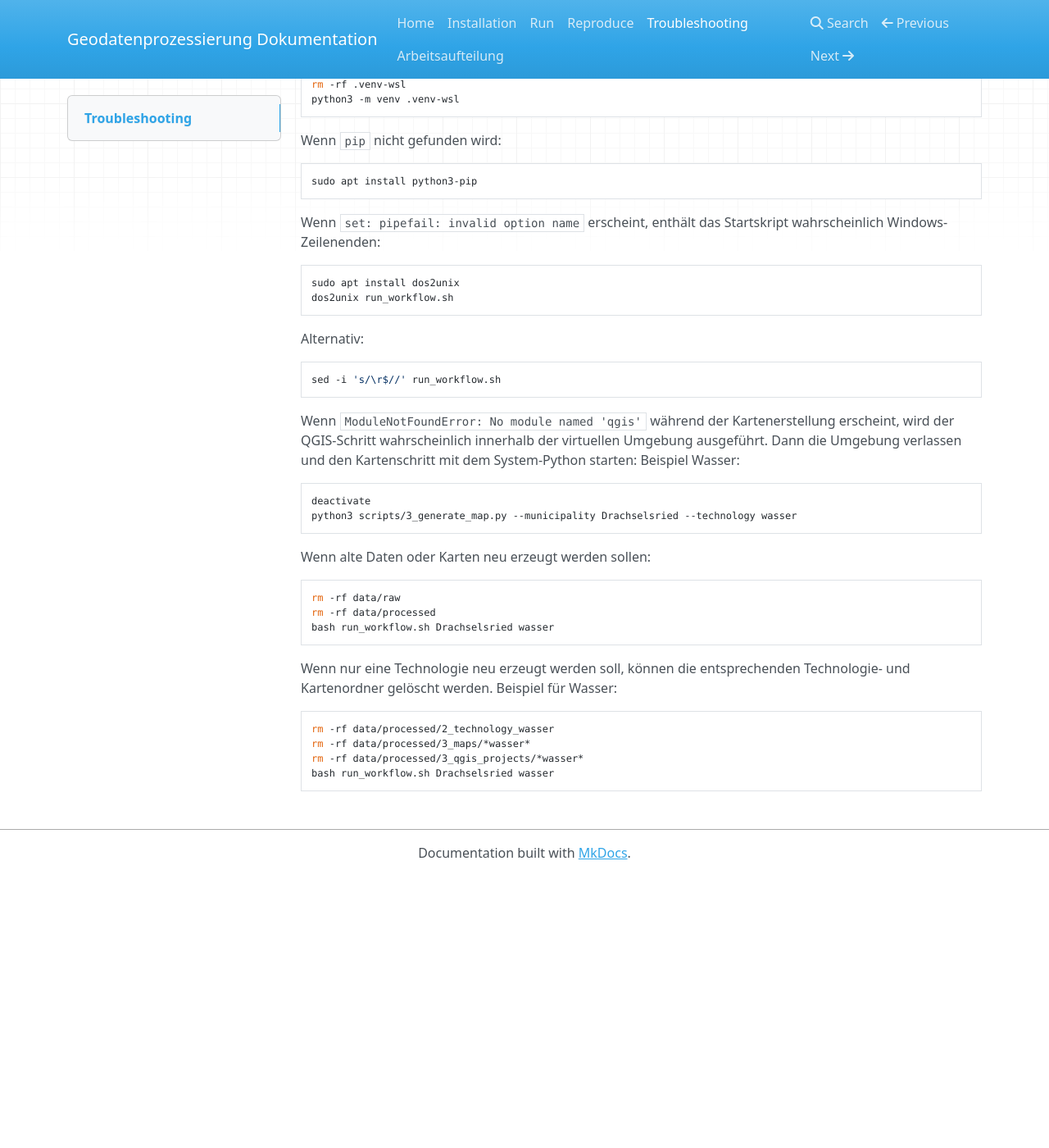
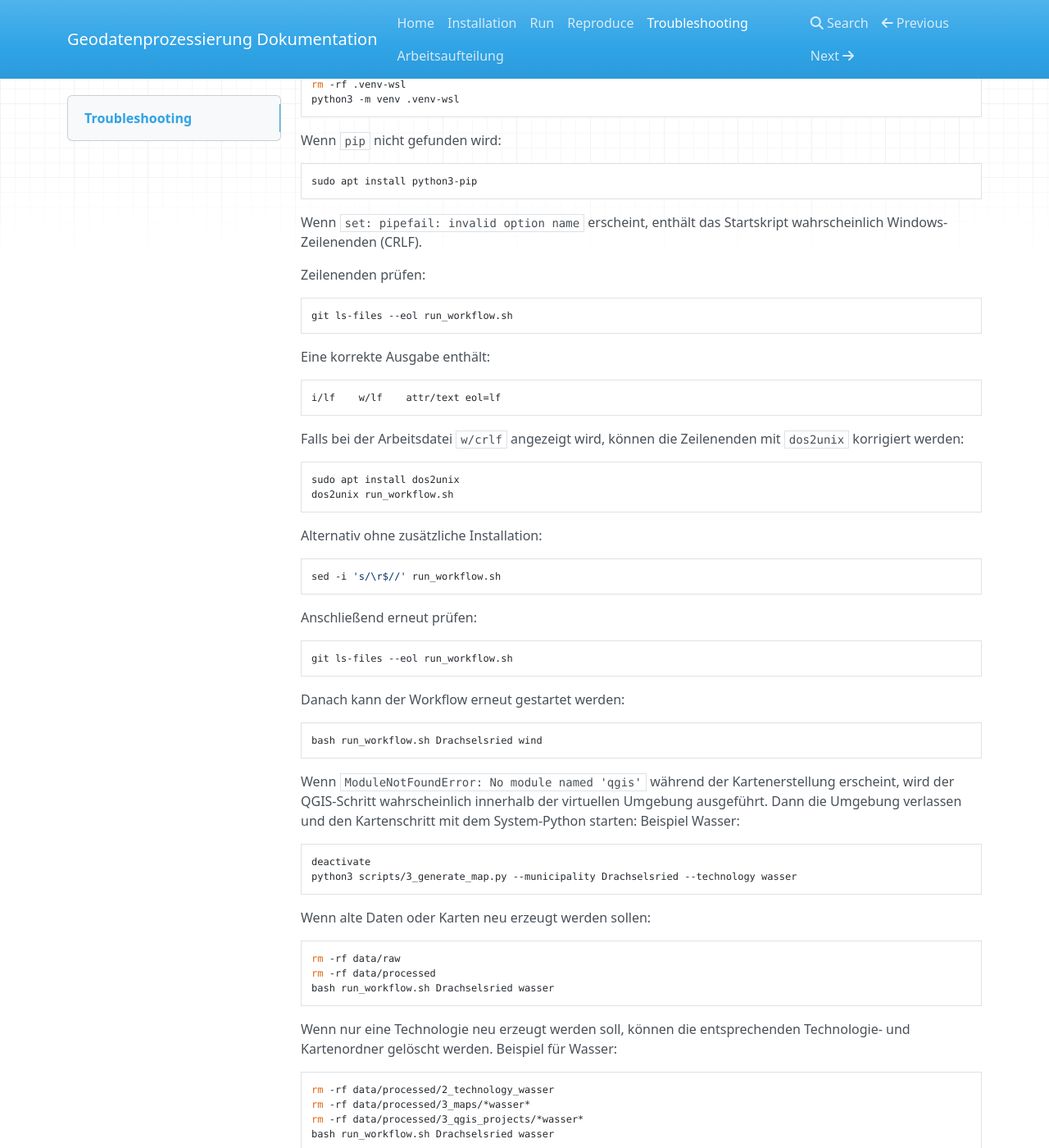
Before and after one commit to flobe08/Projekt---Geodatenprozessierung-und-Automatisierung, an MkDocs documentation site: the page built from docs/troubleshooting.md, in a window 1280 px wide and 1400 px high, scrolled down 733 px. Shown: the whole window at 82% size. Built offline with MkDocs 1.6.1, drawn with Linux system fonts in a browser that asks for light colours; nearby versions of some CDN libraries; before the commit the page ends 1801 px from its top, so only the background shows below that.

Commit message:
upload troubleshooting.md eol linux

````diff
--- a/docs/troubleshooting.md
+++ b/docs/troubleshooting.md
@@ -43,15 +43,46 @@
 sudo apt install python3-pip
 ```
 
-Wenn `set: pipefail: invalid option name` erscheint, enthält das Startskript wahrscheinlich Windows-Zeilenenden:
+Wenn `set: pipefail: invalid option name` erscheint, enthält das Startskript wahrscheinlich Windows-Zeilenenden (CRLF).
+
+Zeilenenden prüfen:
+
+```bash
+git ls-files --eol run_workflow.sh
+```
+
+Eine korrekte Ausgabe enthält:
+
+```text
+i/lf    w/lf    attr/text eol=lf
+```
+
+Falls bei der Arbeitsdatei `w/crlf` angezeigt wird, können die Zeilenenden mit
+`dos2unix` korrigiert werden:
+
 ```bash
 sudo apt install dos2unix
 dos2unix run_workflow.sh
 ```
-Alternativ:
+
+Alternativ ohne zusätzliche Installation:
+
 ```bash
 sed -i 's/\r$//' run_workflow.sh
 ```
+
+Anschließend erneut prüfen:
+
+```bash
+git ls-files --eol run_workflow.sh
+```
+
+Danach kann der Workflow erneut gestartet werden:
+
+```bash
+bash run_workflow.sh Drachselsried wind
+```
+
 Wenn `ModuleNotFoundError: No module named 'qgis'` während der Kartenerstellung erscheint, wird der QGIS-Schritt wahrscheinlich innerhalb der virtuellen Umgebung ausgeführt. Dann die Umgebung verlassen und den Kartenschritt mit dem System-Python starten:
 Beispiel Wasser:
 ```bash
````
